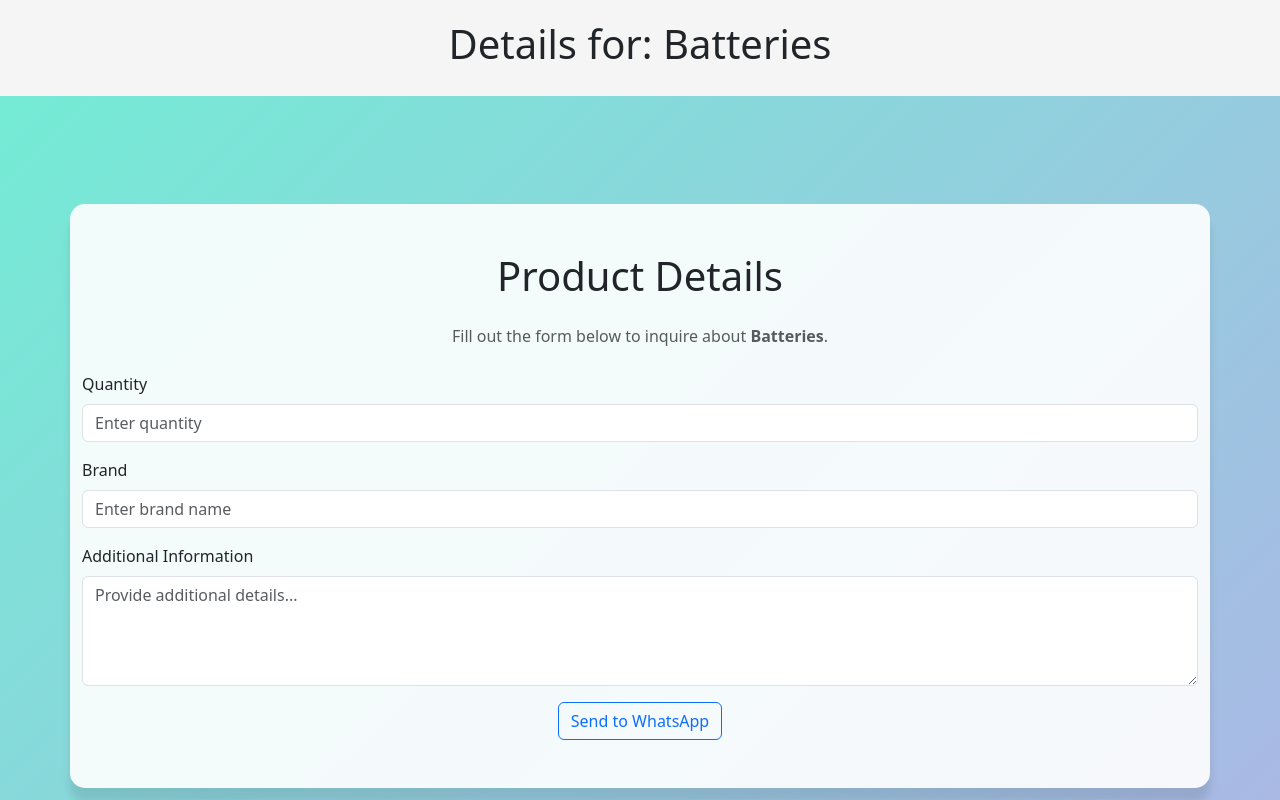
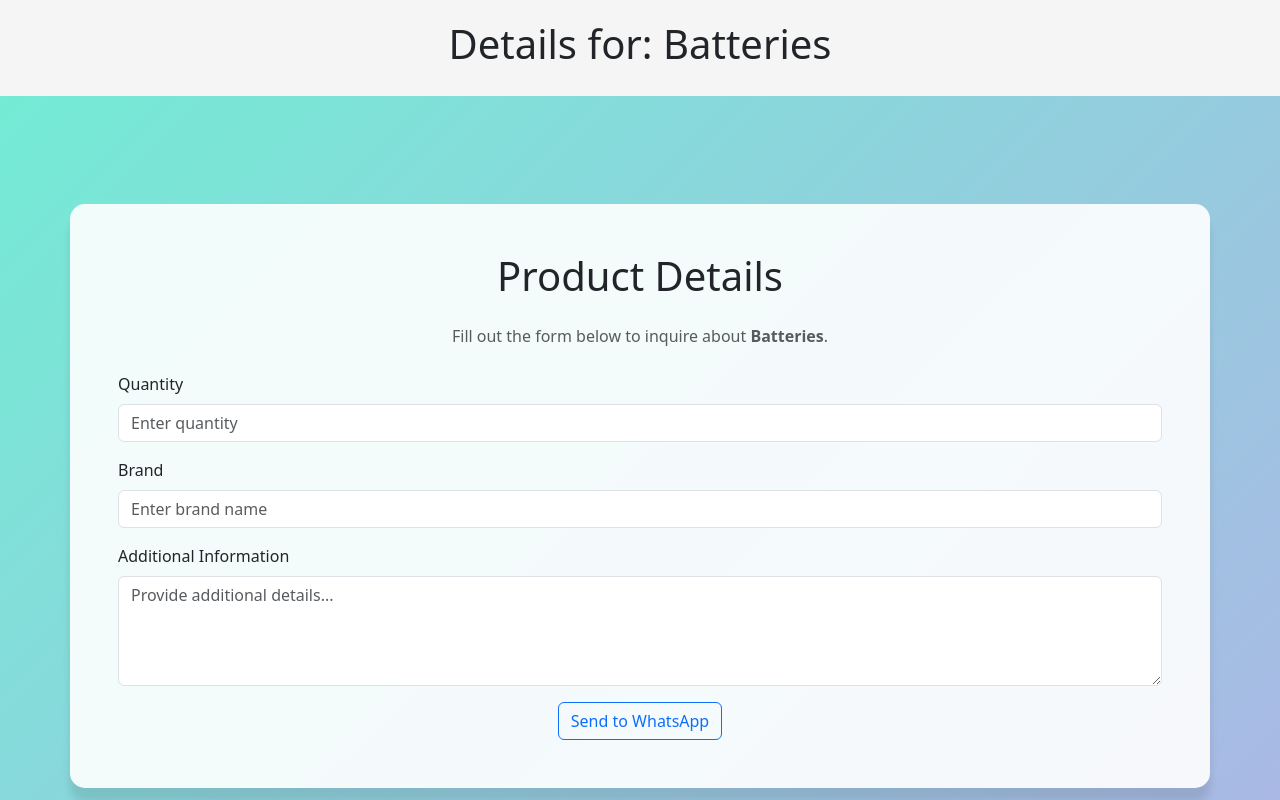
Before and after one commit to Adebayoisreal122/Extreme, a Next.js app: page /product-details/Batteries in a window 1280 px wide. Shown: the top 800 px of the page. Built offline with nearby package versions, Linux system fonts and the light colour scheme.

Commit message:
i made some another changes on the product details file

```diff
--- a/src/app/product-details/[product]/page.js
+++ b/src/app/product-details/[product]/page.js
@@ -31,14 +31,14 @@ const ProductDetails = ({ params }) => {
 
   return (
     <div
-      className="d-flex align-items-center justify-content-center"
+      className="d-flex p-5 align-items-center justify-content-center"
       style={{
         minHeight: "100vh",
         background: "linear-gradient(135deg, #74ebd5, #ACB6E5)",
       }}
     >
       <div
-        className="container w-80-lg-sm py-5"
+        className="container p-5 w-80 py-5"
         style={{
           backgroundColor: "rgba(255, 255, 255, 0.9)",
           borderRadius: "15px",
```
